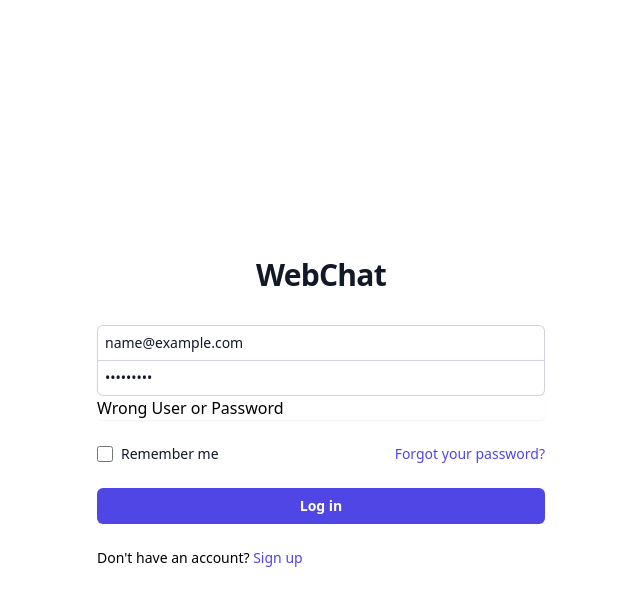
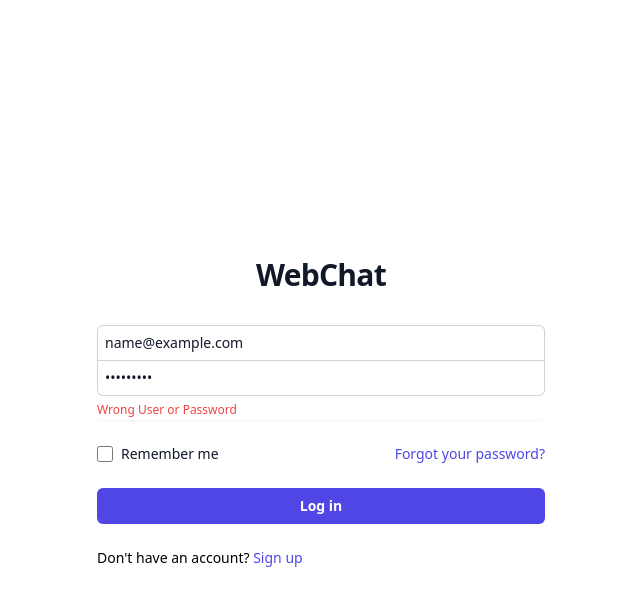
Before and after one commit to fnmatheus/webchat, a Next.js app in the folder app/frontend/: page / in a window 1280 px wide. Both pictures are taken after typing "name@example.com", "Sample123" into the empty fields and a click on the button "Log in". Shown: the top 606 px of the page, without its empty margins (319-959 px from the left). Built offline with nearby package versions, Linux system fonts and the light colour scheme.

Commit message:
feat: login and signup screen changes

```diff
--- a/app/frontend/src/pages/index.tsx
+++ b/app/frontend/src/pages/index.tsx
@@ -71,7 +71,11 @@ export default function Home() {
                   onChange={(e) => setPassword(e.target.value)}
                 />
               </div>
-              { (error) ? <span>{ `${error}` }</span> : '' }
+              {
+                (!error)
+                  ? <></>
+                  : <span className="text-xs text-red-500">{ `${error}` }</span>
+              }
             </div>
 
             <div className="flex items-center justify-between">
--- a/app/frontend/src/pages/signup/index.tsx
+++ b/app/frontend/src/pages/signup/index.tsx
@@ -81,8 +81,16 @@ export default function SignUp() {
                   onChange={(e) => setPassword(e.target.value)}
                 />
               </div>
-              { (error) ? <span>{ error }</span> : <></> }
-              { (sucess) ? <span>{ sucess }</span> : <></> }
+              {
+                (!error)
+                  ? <></>
+                  : <span className="text-xs text-red-500">{ error }</span>
+              }
+              {
+                (!sucess)
+                  ? <></>
+                  : <span className="text-xs text-lime-500">{ sucess }</span>
+              }
             </div>
 
             <div>
```
